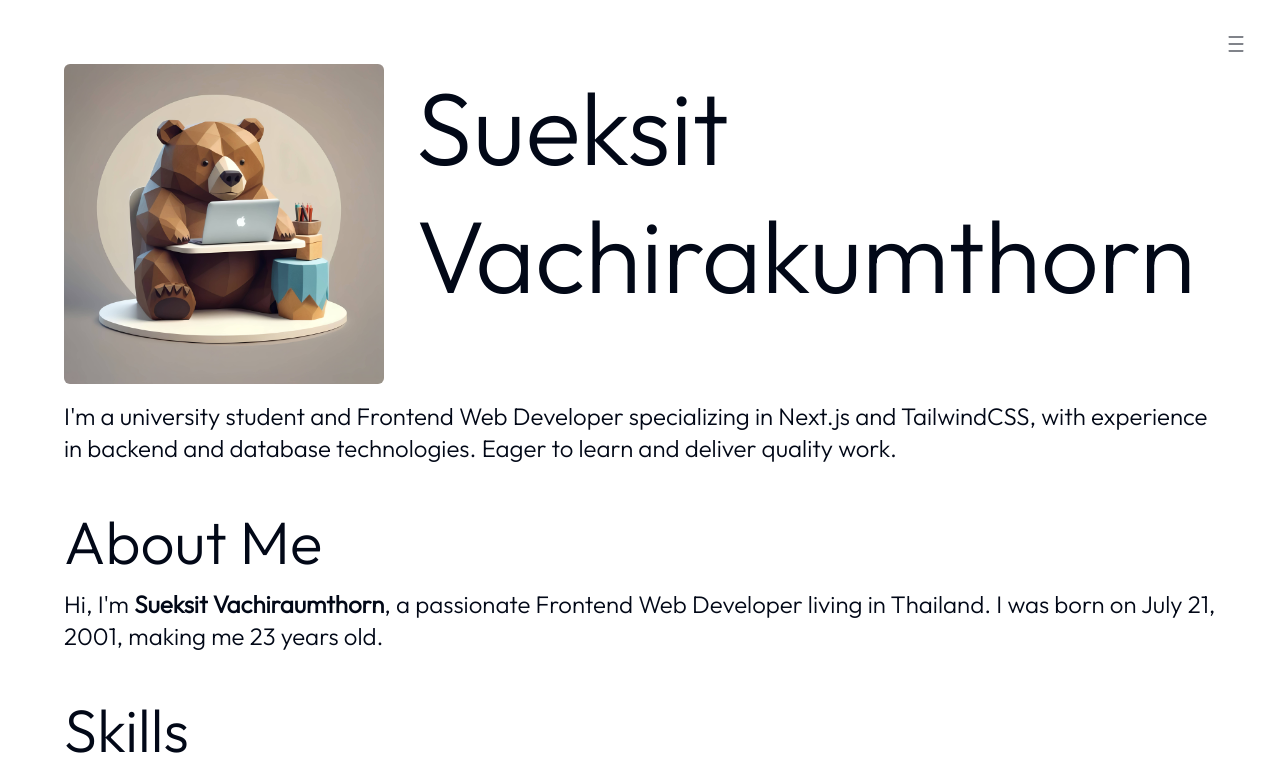
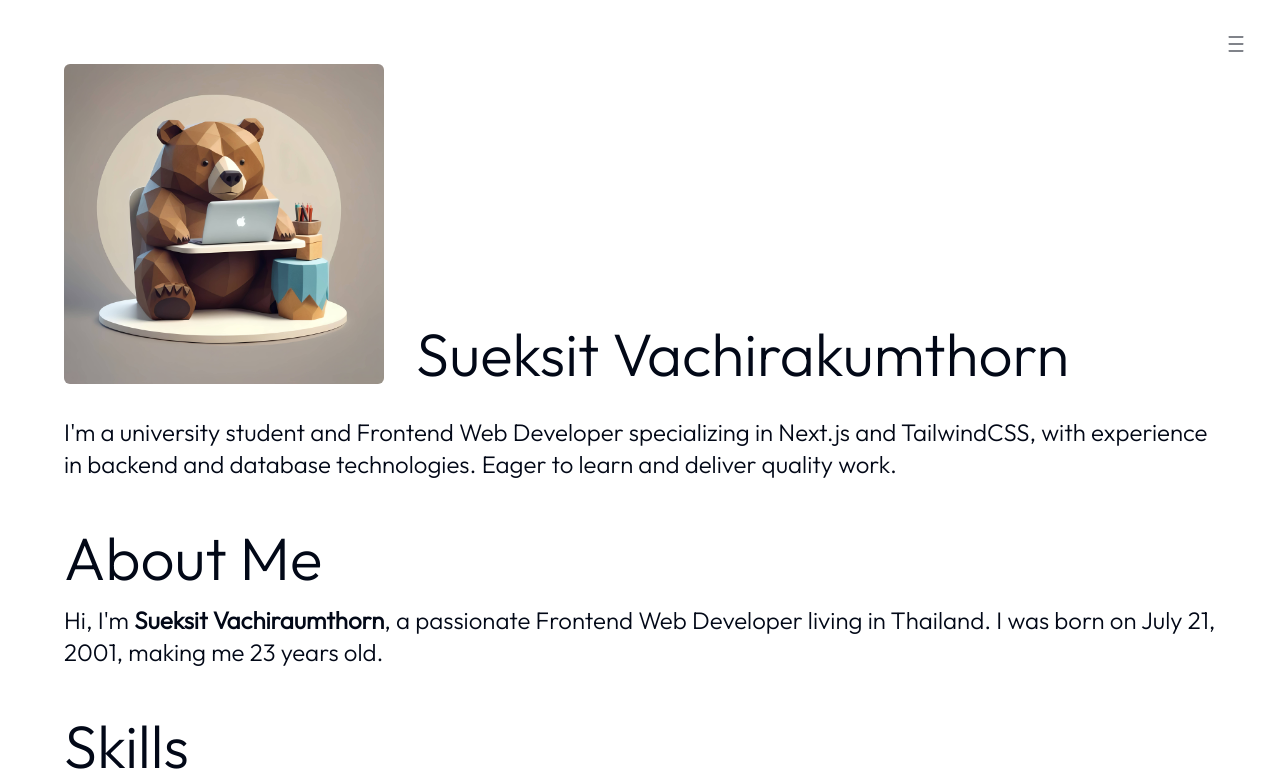
Before and after one commit to BlackBoxBanner/wed-portfolio, a Next.js app: page / in a window 1280 px wide. Shown: the top 782 px of the page. Built offline with nearby package versions, Linux system fonts and the light colour scheme.

Commit message:
chore: Refactor home page layout and styles

```diff
--- a/src/app/page.tsx
+++ b/src/app/page.tsx
@@ -9,6 +9,7 @@ import ContactMe from "@/components/pages/contact";
 export default function Home() {
   return (
     <main className="h-dvh relative">
+      <div className="md:max-w-[80rem] md:mx-auto">
         <section className="p-8 lg:p-16 grid grid-cols-1 gap-12">
           <IntroductionSection />
           <AboutSection />
@@ -17,6 +18,7 @@ export default function Home() {
           <WorkSection />
           <ProjectSection />
         </section>
+      </div>
       <ContactMe />
     </main>
   );
--- a/src/components/pages/contact.tsx
+++ b/src/components/pages/contact.tsx
@@ -75,7 +75,7 @@ const ContactMe = () => {
           <Heading2>Contact Me</Heading2>
           <Form {...form}>
             <form onSubmit={form.handleSubmit(onSubmit)} className="space-y-4">
-              <div className="grid grid-cols-2 gap-4">
+              <div className="grid lg:grid-cols-2 gap-4">
                 <FormField
                   control={form.control}
                   name="from"
--- a/src/components/pages/home.tsx
+++ b/src/components/pages/home.tsx
@@ -3,7 +3,7 @@ import Image from "next/image";
 
 const IntroductionSection = () => {
   return (
-    <section className="grid gap-4 grid-rows-[auto,auto]" id="introduction">
+    <section className="grid gap-8 grid-rows-[auto,auto]" id="introduction">
       <div className="grid gap-4 lg:gap-8 h-full grid-cols-1 md:grid-cols-[auto,1fr]">
         <div className="relative aspect-square w-full h-auto md:w-auto md:h-[20rem]">
           <Image
@@ -13,7 +13,7 @@ const IntroductionSection = () => {
             fill
           />
         </div>
-        <Heading1>Sueksit Vachirakumthorn</Heading1>
+        <Heading1 className="self-end">Sueksit Vachirakumthorn</Heading1>
       </div>
       <Paragraph>
         I&apos;m a university student and Frontend Web Developer specializing in
--- a/src/components/ui/typography.tsx
+++ b/src/components/ui/typography.tsx
@@ -4,7 +4,7 @@ import {ComponentProps} from "react";
 export const Heading1 = ({className, ...props}: ComponentProps<"h1">) => {
   return (
     <h1
-      className={cn("text-[7vw] lg:text-[8vw] leading-tight", className)}
+      className={cn("text-4xl md:text-4xl lg:text-6xl text-wrap", className)}
       {...props}
     />
   );
```
Lines whose indentation alone changed are shown as unchanged.
